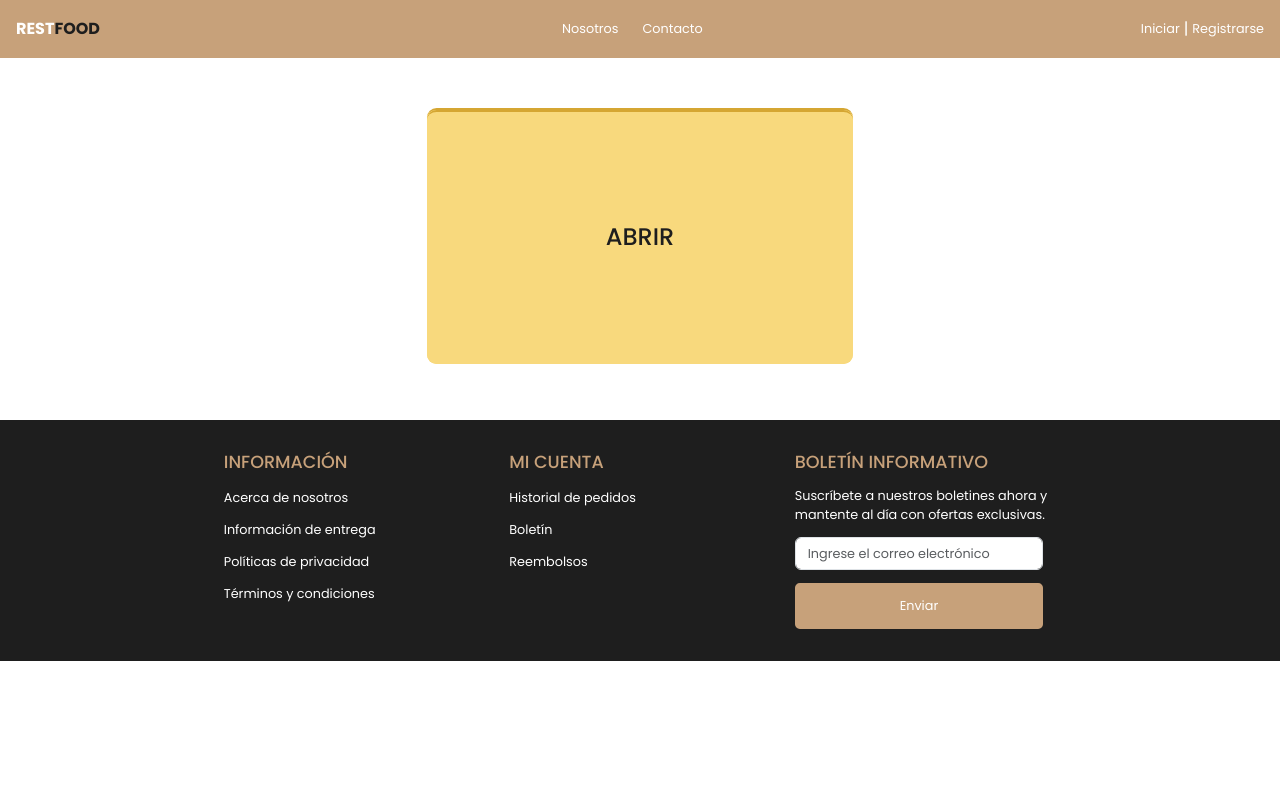
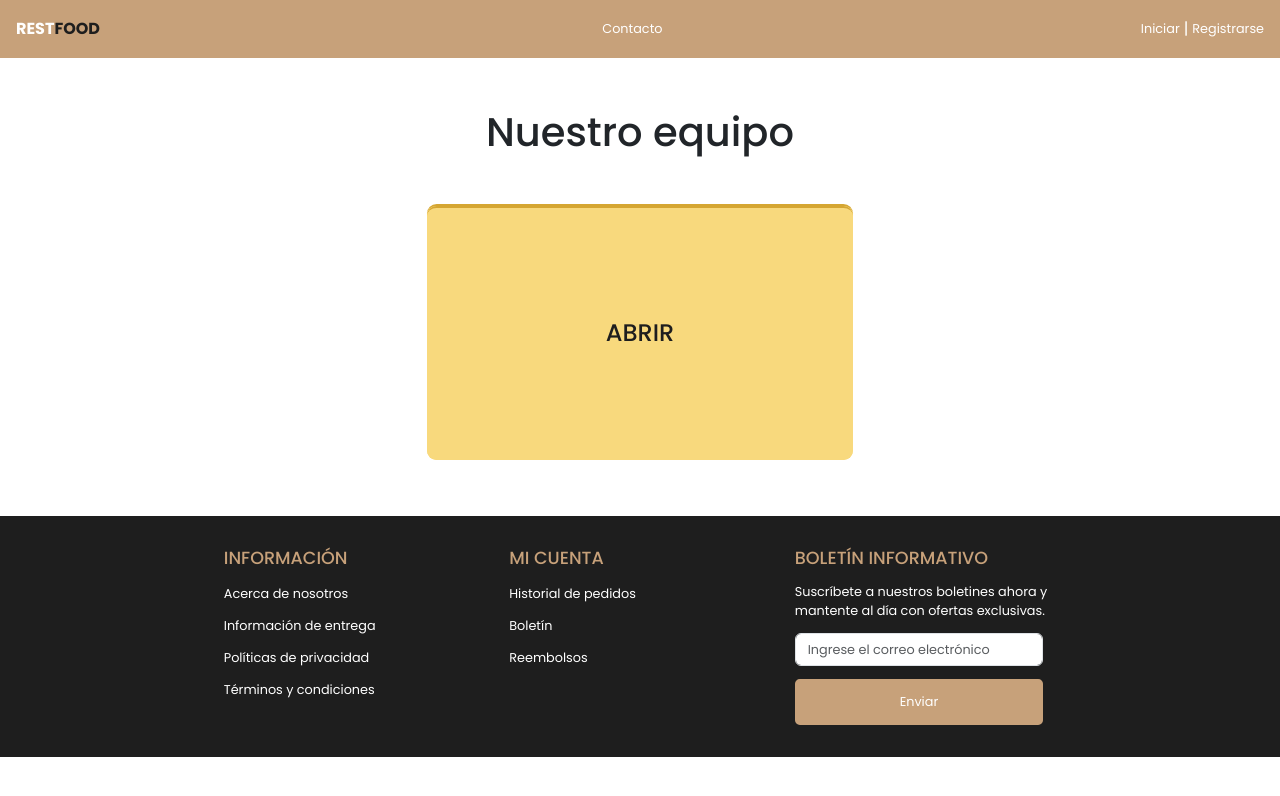
Before and after one commit to Mateo872/restfood, a React (Vite) app: page /restfood/nosotros in a window 1280 px wide. Shown: the top 796 px of the page. Built offline with nearby package versions, Linux system fonts and the light colour scheme; no server answers.

Commit message:
Agregado de titulo en sección nosotros y cambios en el header

```diff
--- a/src/componentes/Nosotros.jsx
+++ b/src/componentes/Nosotros.jsx
@@ -51,6 +51,7 @@ const Nosotros = () => {
         className="contenedor_nosotros"
         style={{ marginTop: tarjeta && "5rem", transition: ".3s" }}
       >
+        <h1 className="text-center mb-5">Nuestro equipo</h1>
         <div
           className="contenedor_tarjeta d-flex justify-content-center"
           onClick={(e) => {
--- a/src/componentes/comunes/Header.jsx
+++ b/src/componentes/comunes/Header.jsx
@@ -97,7 +97,11 @@ const Header = () => {
                 Productos
               </a>
             </li>
-            <li>
+            <li
+              className={`${
+                location.pathname === "/restfood/nosotros" && "d-none"
+              }`}
+            >
               <Link to={"/restfood/nosotros"} className="menu_link">
                 Nosotros
               </Link>
```
